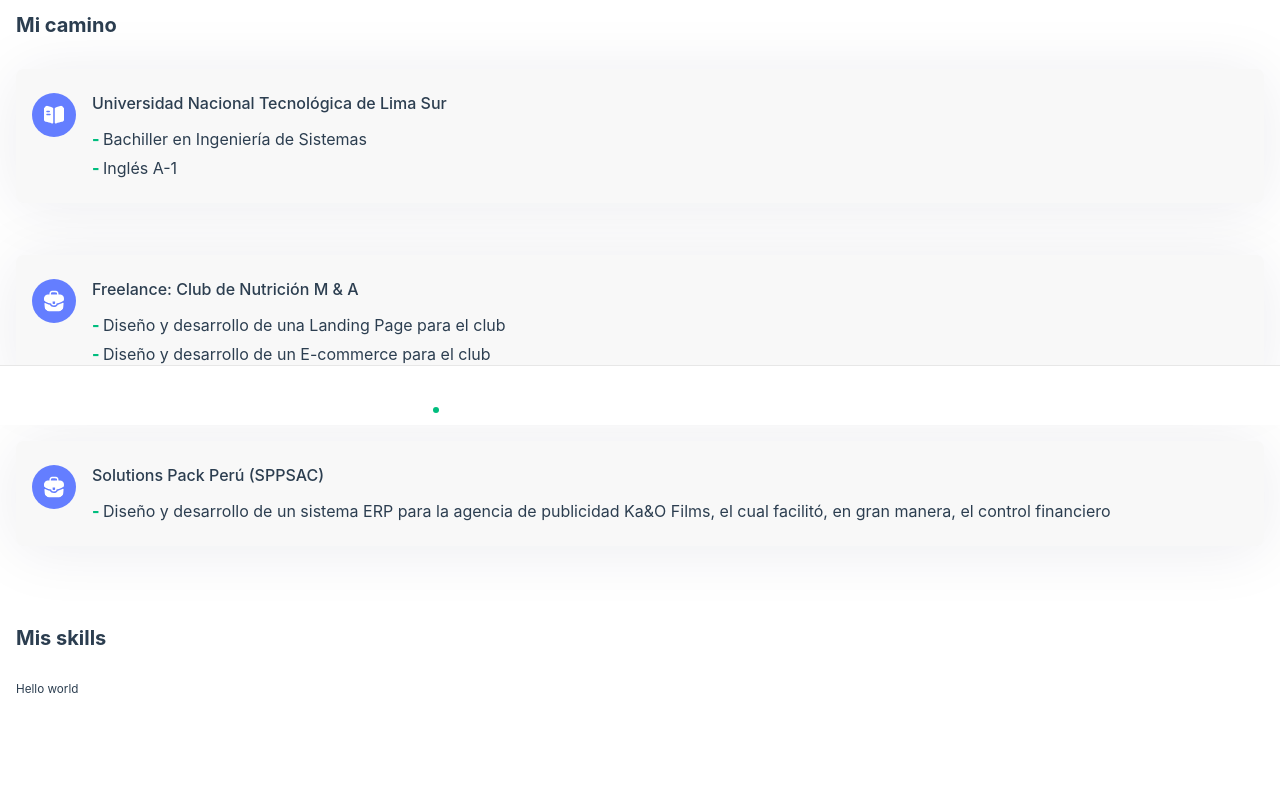
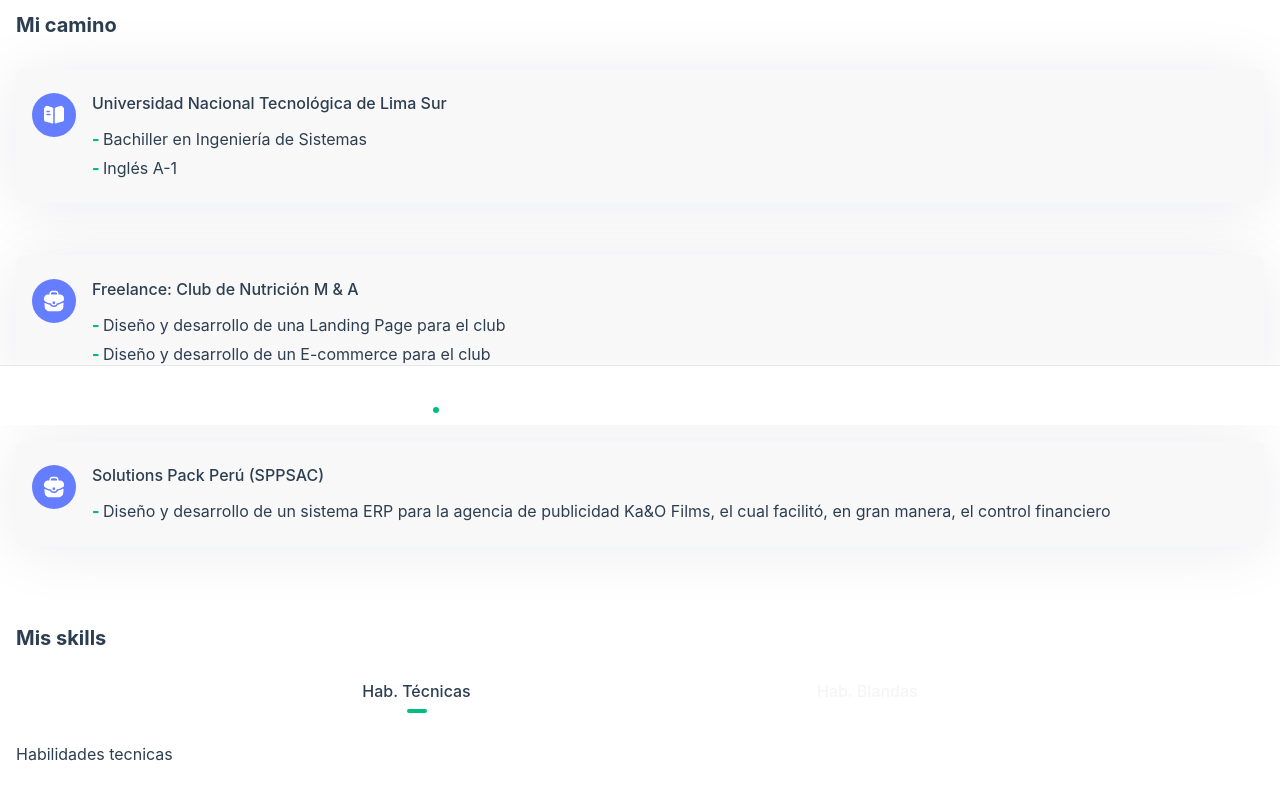
Before and after one commit to Joseenv/portfolio-final, a Vue app: page /sobre-mi in a window 1280 px wide. Shown: the part 375-1175 px from the top of the page. Built offline with nearby package versions, Linux system fonts and the light colour scheme; a web font is replaced by a local one; what vue-writer would draw is missing.

Commit message:
Adding Navbar of Skills section

```diff
--- a/src/assets/base.css
+++ b/src/assets/base.css
@@ -86,7 +86,7 @@
     --color-border-hover: var(--vt-c-divider-dark-1);
 
     --color-heading: var(--vt-c-text-dark-1);
-    --color-subtitle: var(--vt-c-white-mute);
+    --color-subtitle: rgba(255, 255, 255, 0.87);
     --color-text: var(--vt-c-text-dark-2);
 
     --gradient: var(--vt-c-gradient);
--- a/src/modules/about/components/SkillsItem.vue
+++ b/src/modules/about/components/SkillsItem.vue
@@ -1,3 +1,78 @@
+<script setup>
+import { ref, defineAsyncComponent } from 'vue';
+import TechnicalsSkills from './TechnicalsSkills.vue';
+const SoftSkills = defineAsyncComponent(() => import('./SoftSkills.vue'));
+
+const classTech = ref('menu__item active');
+const classSoft = ref('menu__item');
+const isActive = ref(true);
+
+const showTechnicalSkills = () => {
+    isActive.value = true;
+    classTech.value = 'menu__item active';
+    classSoft.value = 'menu__item';
+}
+const showSoftSkills = () => {
+    isActive.value = false;
+    classSoft.value = 'menu__item active';
+    classTech.value = 'menu__item';
+}
+</script>
+
 <template>
-    <h1>Hello world</h1>
+    <section class="skills__container">
+        <nav class="skills__navbar">
+            <ul class="navbar__menu">
+                <li :class="classTech" @click.prevent="showTechnicalSkills">
+                    Hab. Técnicas
+                    <div class="item__status"></div>
+                </li>
+                <li :class="classSoft" @click.prevent="showSoftSkills">
+                    Hab. Blandas
+                    <div class="item__status"></div>
+                </li>
+            </ul>
+        </nav>
+        <TechnicalsSkills v-if="isActive"></TechnicalsSkills>
+        <SoftSkills v-else></SoftSkills>
+    </section>
 </template>
+
+<style scoped>
+.skills__navbar{
+    height: 3rem;
+    display: flex;
+    justify-content: center;
+}
+.navbar__menu {
+    align-items: center;
+    display: flex;
+    justify-content: space-evenly;
+    height: 100%;
+    width: 100%;
+}
+.menu__item {
+    list-style: none;
+    font-weight: 500;
+    color: rgba(235, 235, 235, 0.48);
+    font-size: 1.6rem;
+    position: relative;
+    display: flex;
+    flex-direction: column;
+    align-items: center;
+    gap: 8px;
+    cursor: pointer;
+}
+.active {
+    color: var(--color-subtitle);
+}
+.item__status {
+    width: 2rem;
+    height: 4px;
+    background-color: transparent;
+    border-radius: 4px;
+}
+.menu__item.active .item__status {
+    background-color: var(--color-green);
+}
+</style>
--- /dev/null
+++ b/src/modules/about/components/SoftSkills.vue
@@ -0,0 +1,10 @@
+<template>
+    <h1>Habilidades blandas</h1>
+</template>
+
+<style scoped>
+h1{
+    margin-top: 3.2rem;
+    font-size: 1.6rem;
+}
+</style>
--- /dev/null
+++ b/src/modules/about/components/TechnicalsSkills.vue
@@ -0,0 +1,10 @@
+<template>
+    <h1>Habilidades tecnicas</h1>
+</template>
+
+<style scoped>
+h1{
+    margin-top: 3.2rem;
+    font-size: 1.6rem;
+}
+</style>
```
